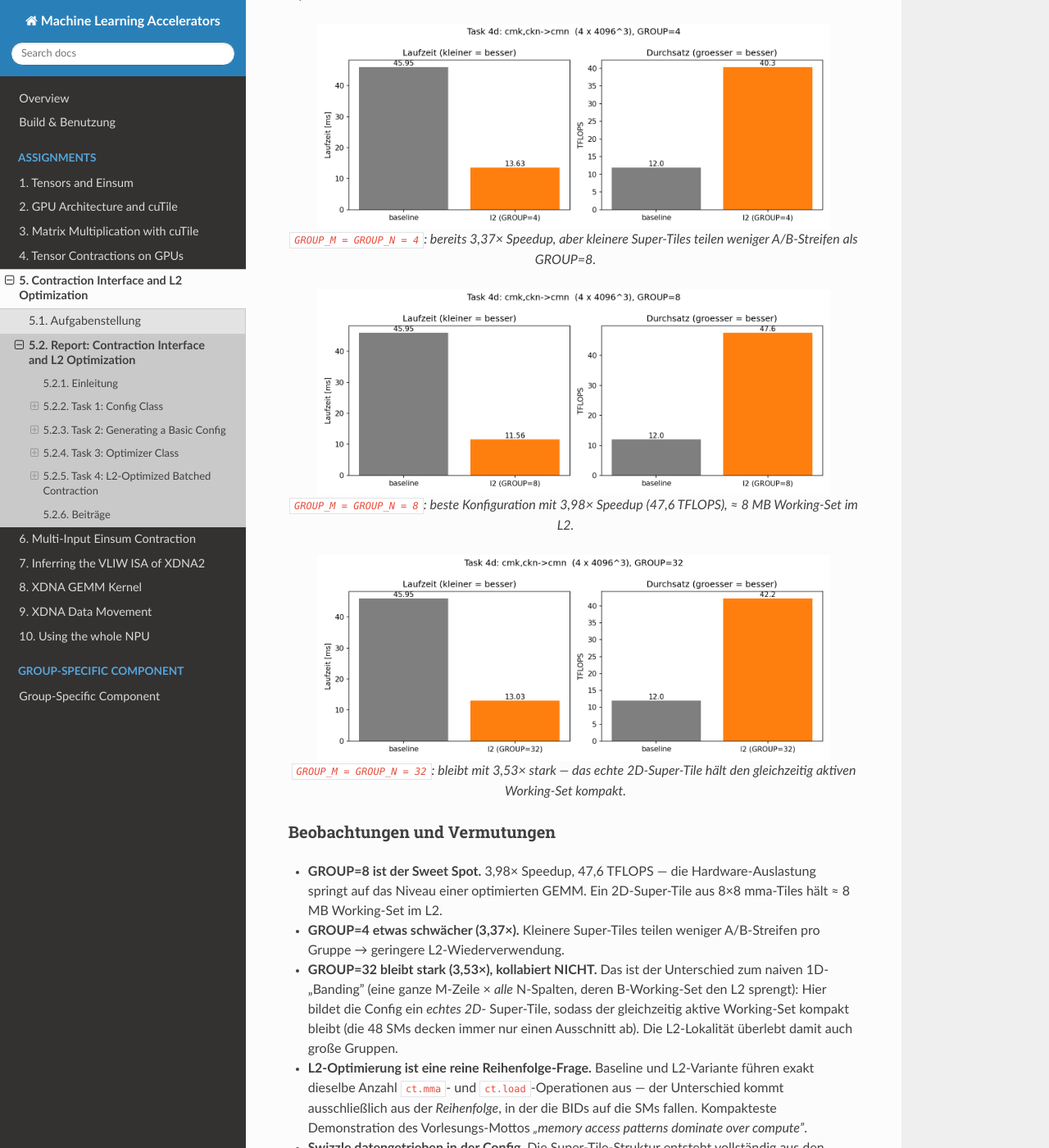
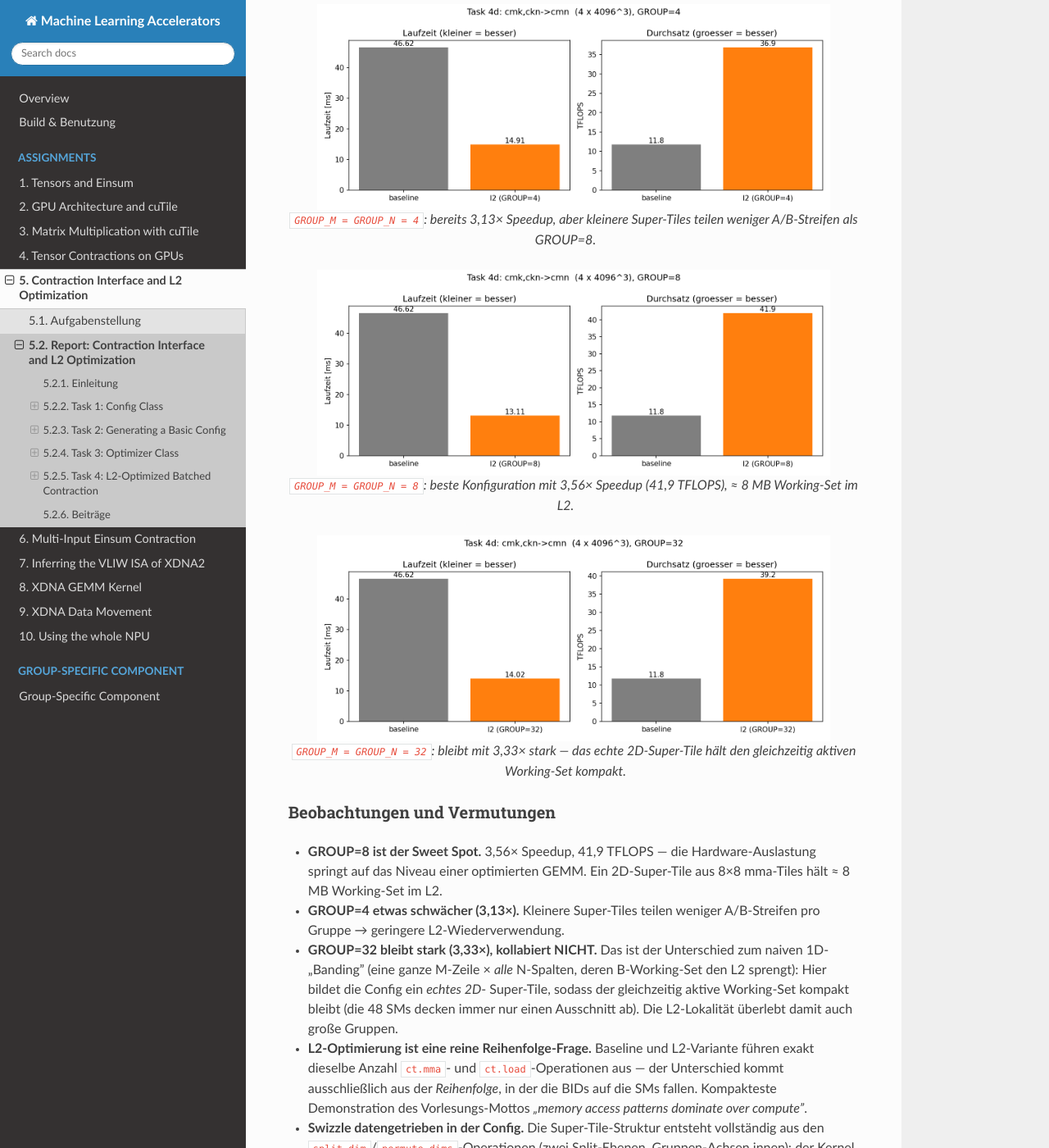
Before and after one commit to Intelligence420/mla, a Sphinx documentation site: the page built from sphinx/source/chapters/05_contraction_interface_l2/loesung.rst, in a window 1280 px wide and 1400 px high, scrolled down 7097 px. Shown: the whole window at 82% size. Built offline with Sphinx 7.4.7 and the Read the Docs theme 3.1.0, drawn with Linux system fonts in a browser that asks for light colours; some of the changed text lies outside the part shown.

```diff
--- a/sphinx/source/chapters/05_contraction_interface_l2/loesung.rst
+++ b/sphinx/source/chapters/05_contraction_interface_l2/loesung.rst
@@ -357,35 +357,35 @@ GROUP-Sweep (Quadrat-Super-Tile ``GROUP_M = GROUP_N``):
      - vs. Baseline
    * - Baseline
      - —
-     - 45,95
-     - 12,0
+     - 46,62
+     - 11,8
      - 1,00×
    * - L2 (config)
      - 4
-     - 13,63
-     - 40,3
-     - 3,37×
+     - 14,91
+     - 36,9
+     - 3,13×
    * - L2 (config)
      - 8
-     - **11,56**
-     - **47,6**
-     - **3,98×**
+     - **13,11**
+     - **41,9**
+     - **3,56×**
    * - L2 (config)
      - 32
-     - 13,03
-     - 42,2
-     - 3,53×
+     - 14,02
+     - 39,2
+     - 3,33×
 
-Die Absolutwerte schwanken zwischen ``do_bench``-Läufen um einige Prozent
-(kurzes Mess-Budget bei ~45 ms Baseline-Laufzeit); die *relative* Ordnung –
-Baseline ≈ 4× langsamer, ``GROUP = 8`` als Optimum – ist über alle Läufe stabil.
+Die Absolutwerte schwanken zwischen ``do_bench``-Läufen um einige Prozent;
+die *relative* Ordnung – Baseline ≈ 4× langsamer, ``GROUP = 8`` als Optimum –
+ist über alle Läufe stabil.
 
 .. figure:: ../../../../assignments/05_assignment/src/task04_l2_vs_baseline_GROUP-4-4.png
    :align: center
    :alt: L2-Swizzle (GROUP=4) vs. Baseline
    :width: 90%
 
-   ``GROUP_M = GROUP_N = 4``: bereits 3,37× Speedup, aber kleinere
+   ``GROUP_M = GROUP_N = 4``: bereits 3,13× Speedup, aber kleinere
    Super-Tiles teilen weniger A/B-Streifen als GROUP=8.
 
 .. figure:: ../../../../assignments/05_assignment/src/task04_l2_vs_baseline_GROUP-8-8.png
@@ -393,28 +393,28 @@ Baseline ≈ 4× langsamer, ``GROUP = 8`` als Optimum – ist über alle Läufe
    :alt: L2-Swizzle (GROUP=8) vs. Baseline
    :width: 90%
 
-   ``GROUP_M = GROUP_N = 8``: beste Konfiguration mit 3,98× Speedup
-   (47,6 TFLOPS), ≈ 8 MB Working-Set im L2.
+   ``GROUP_M = GROUP_N = 8``: beste Konfiguration mit 3,56× Speedup
+   (41,9 TFLOPS), ≈ 8 MB Working-Set im L2.
 
 .. figure:: ../../../../assignments/05_assignment/src/task04_l2_vs_baseline_GROUP-32-32.png
    :align: center
    :alt: L2-Swizzle (GROUP=32) vs. Baseline
    :width: 90%
 
-   ``GROUP_M = GROUP_N = 32``: bleibt mit 3,53× stark — das echte
+   ``GROUP_M = GROUP_N = 32``: bleibt mit 3,33× stark — das echte
    2D-Super-Tile hält den gleichzeitig aktiven Working-Set kompakt.
 
 Beobachtungen und Vermutungen
 ------------------------------
 
-* **GROUP=8 ist der Sweet Spot.** 3,98× Speedup, 47,6 TFLOPS — die
+* **GROUP=8 ist der Sweet Spot.** 3,56× Speedup, 41,9 TFLOPS — die
   Hardware-Auslastung springt auf das Niveau einer optimierten GEMM. Ein
   2D-Super-Tile aus 8×8 mma-Tiles hält ≈ 8 MB Working-Set im L2.
 
-* **GROUP=4 etwas schwächer (3,37×).** Kleinere Super-Tiles teilen weniger
+* **GROUP=4 etwas schwächer (3,13×).** Kleinere Super-Tiles teilen weniger
   A/B-Streifen pro Gruppe → geringere L2-Wiederverwendung.
 
-* **GROUP=32 bleibt stark (3,53×), kollabiert NICHT.** Das ist der Unterschied
+* **GROUP=32 bleibt stark (3,33×), kollabiert NICHT.** Das ist der Unterschied
   zum naiven 1D-„Banding" (eine ganze M-Zeile × *alle* N-Spalten, deren
   B-Working-Set den L2 sprengt): Hier bildet die Config ein *echtes 2D*-
   Super-Tile, sodass der gleichzeitig aktive Working-Set kompakt bleibt (die
```
Also changed, not shown: assignments/05_assignment/src/task04_l2_vs_baseline_GROUP-32-32.png, assignments/05_assignment/src/task04_l2_vs_baseline_GROUP-4-4.png, assignments/05_assignment/src/task04_l2_vs_baseline_GROUP-8-8.png, 1 other file.
